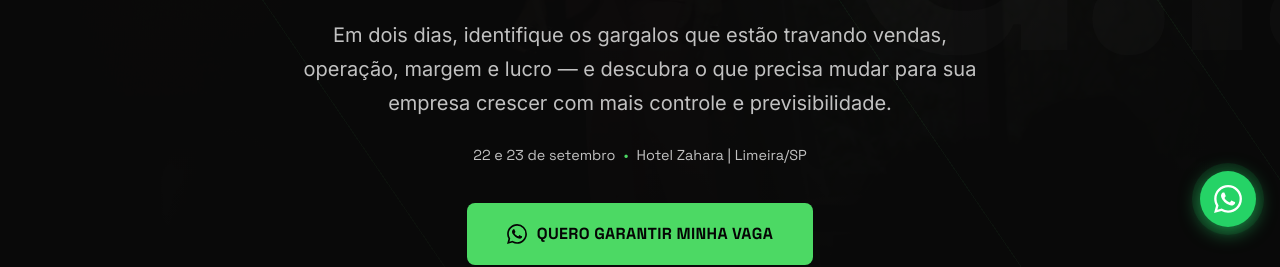
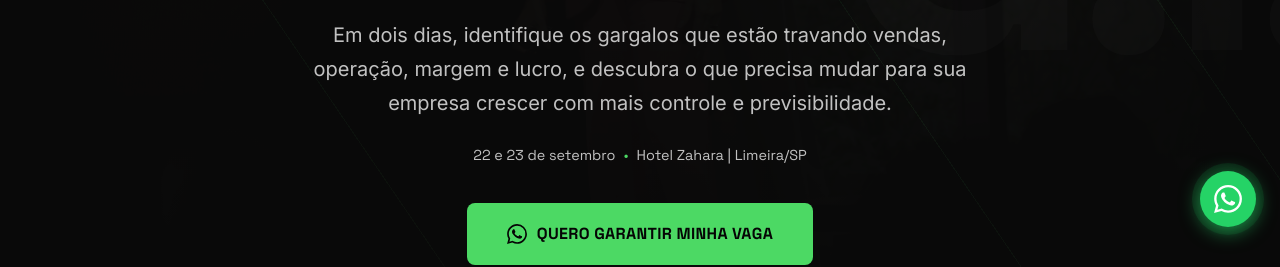
Before and after one commit to guilhermecoutinho-cloud/gestao_inteligente, a plain HTML site: page index.html in a window 1280 px wide. Shown: the part 549-816 px from the top of the page. Drawn offline with Linux system fonts and the light colour scheme.

Commit message:
chore: substitui travessao por virgula na subheadline da Hero

```diff
--- a/index.html
+++ b/index.html
@@ -1554,7 +1554,7 @@
       </h1>
 
       <p class="hero-sub reveal reveal-delay-3">
-        Em dois dias, identifique os gargalos que estão travando vendas, operação, margem e lucro — e descubra o que precisa mudar para sua empresa crescer com mais controle e previsibilidade.
+        Em dois dias, identifique os gargalos que estão travando vendas, operação, margem e lucro, e descubra o que precisa mudar para sua empresa crescer com mais controle e previsibilidade.
       </p>
 
       <div class="hero-info reveal reveal-delay-3">
```
